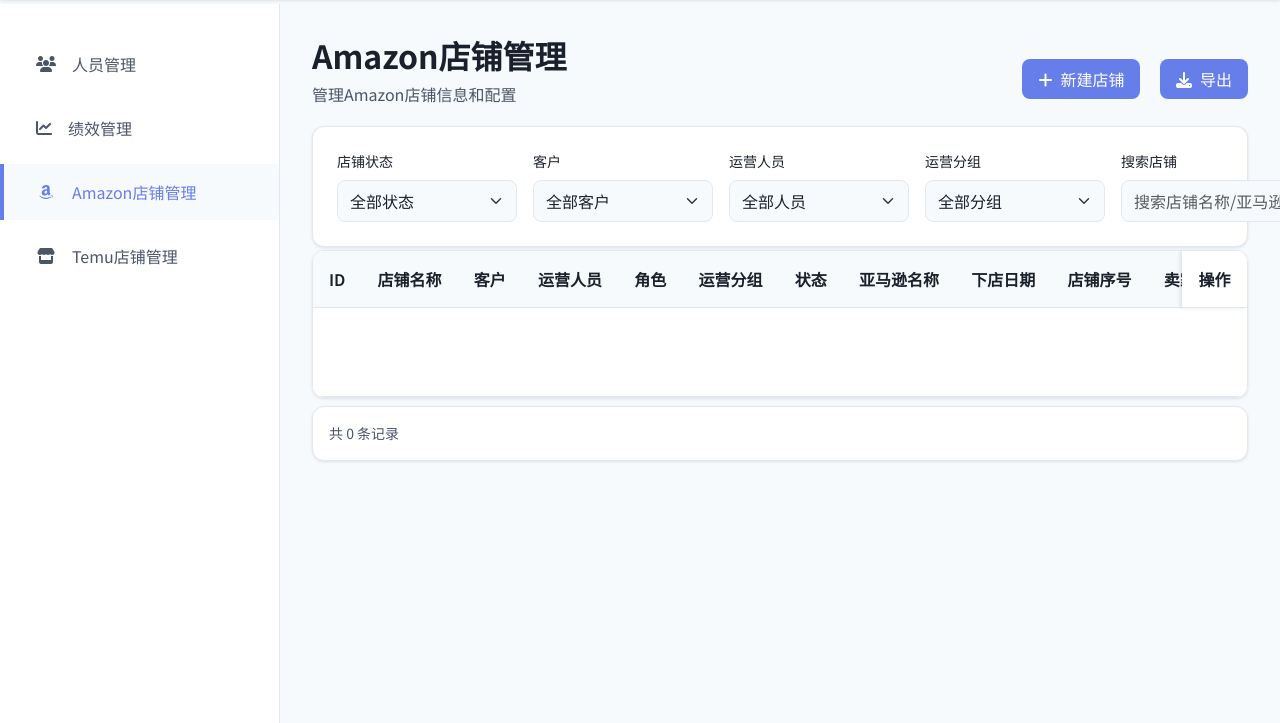
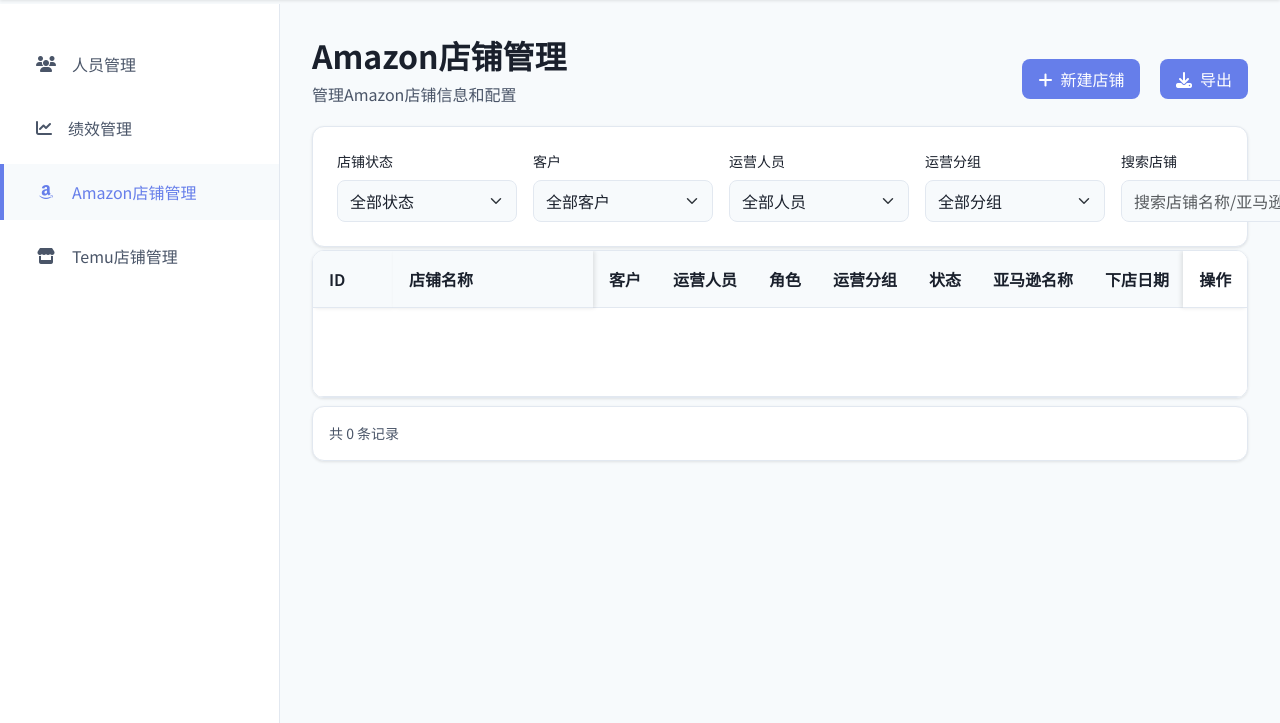
Before and after one commit to peteryzy2025/Overlord, a Django app: template General/templates/amazon_shop_management.html in a window 1280 px wide. Shown: the part 76-799 px from the top of the page. Run offline with Django 5.2, Linux system fonts and the light colour scheme; the template is opened without the code that fills it, so the values that code supplies are empty; the visitor is signed in with stand-in values (Sample User, id 1); data comes from the database, SQL or seed files in the repository; some libraries are stand-ins or nearby versions.

Commit message:
v1.0.13 固定亚马逊店铺id

```diff
--- a/General/templates/amazon_shop_management.html
+++ b/General/templates/amazon_shop_management.html
@@ -71,11 +71,11 @@
             align-items: flex-end;
             flex-wrap: nowrap;
             position: relative;
-            padding-right: 50px; /* 为展开按钮预留空间 */
+            padding-right: 50px;
         }
 
         .filter-row-secondary {
-            display: none; /* 默认隐藏 */
+            display: none;
             gap: 1rem;
             align-items: flex-end;
             flex-wrap: wrap;
@@ -181,15 +181,6 @@
             width: 100%;
         }
 
-        .table-container th:last-child,
-        .table-container td:last-child {
-            position: sticky;
-            right: 0;
-            background-color: var(--bg-primary);
-            z-index: 11;
-            box-shadow: -2px 0 4px rgba(0, 0, 0, 0.1);
-        }
-
         .table-container table {
             width: 100%;
             border-collapse: separate;
@@ -219,7 +210,6 @@
             white-space: nowrap;
             position: sticky;
             top: 0;
-            z-index: 11;
         }
 
         .table td {
@@ -232,6 +222,69 @@
         .table tbody tr:hover {
             background-color: var(--bg-secondary);
         }
+
+        /* ==================== 左侧固定列样式 START ==================== */
+        /* 固定 ID 列的 td */
+        .table-container td:nth-child(1) {
+            position: sticky;
+            left: 0;
+            z-index: 10;
+            background-color: var(--bg-primary);
+            box-shadow: 2px 0 4px rgba(0, 0, 0, 0.1);
+        }
+
+        /* 固定 店铺名称 列的 td */
+        .table-container td:nth-child(2) {
+            position: sticky;
+            left: 80px;
+            z-index: 10;
+            background-color: var(--bg-primary);
+            box-shadow: 2px 0 4px rgba(0, 0, 0, 0.1);
+        }
+
+        /* 固定 ID 列的 th（表头） */
+        .table-container th:nth-child(1) {
+            position: sticky;
+            left: 0;
+            z-index: 12;
+            background-color: var(--bg-secondary);
+            box-shadow: 2px 0 4px rgba(0, 0, 0, 0.1);
+        }
+
+        /* 固定 店铺名称 列的 th（表头） */
+        .table-container th:nth-child(2) {
+            position: sticky;
+            left: 80px;
+            z-index: 13;
+            background-color: var(--bg-secondary);
+            box-shadow: 2px 0 4px rgba(0, 0, 0, 0.1);
+        }
+
+        /* 确保右侧操作列层级高于固定列 */
+        .table-container th:last-child,
+        .table-container td:last-child {
+            position: sticky;
+            right: 0;
+            background-color: var(--bg-primary);
+            z-index: 11;
+            box-shadow: -2px 0 4px rgba(0, 0, 0, 0.1);
+        }
+
+        /* 设置固定列的宽度（可选） */
+        .table-container td:nth-child(1),
+        .table-container th:nth-child(1) {
+            min-width: 80px;
+            max-width: 80px;
+            width: 80px;
+        }
+
+        .table-container td:nth-child(2),
+        .table-container th:nth-child(2) {
+            min-width: 200px;
+            max-width: 200px;
+            width: 200px;
+        }
+        /* ==================== 左侧固定列样式 END ==================== */
 
         .status-badge {
             padding: 0.25rem 0.75rem;
@@ -465,7 +518,6 @@
         }
     </style>
 {% endblock %}
-
 {% block sidebar %}
     <div class="sidebar">
         <ul class="sidebar-menu">
@@ -615,7 +667,7 @@
                 <thead>
                 <tr>
                     <th>ID</th>
-                    <th>店铺名称</th>
+                    <th style="z-index: 13px">店铺名称</th>
                     <th>客户</th>
                     <th>运营人员</th>
                     <th>角色</th>
```
